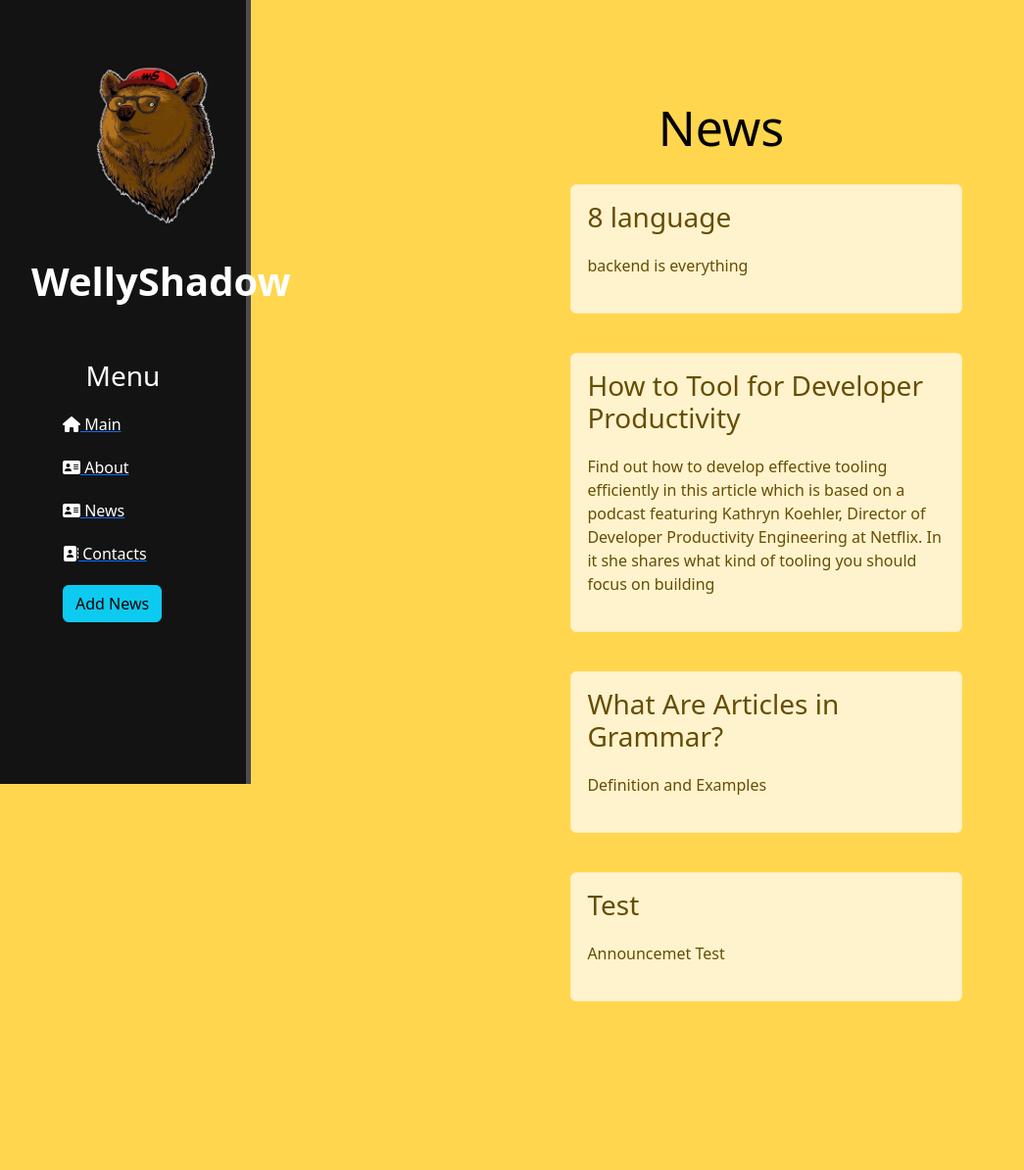
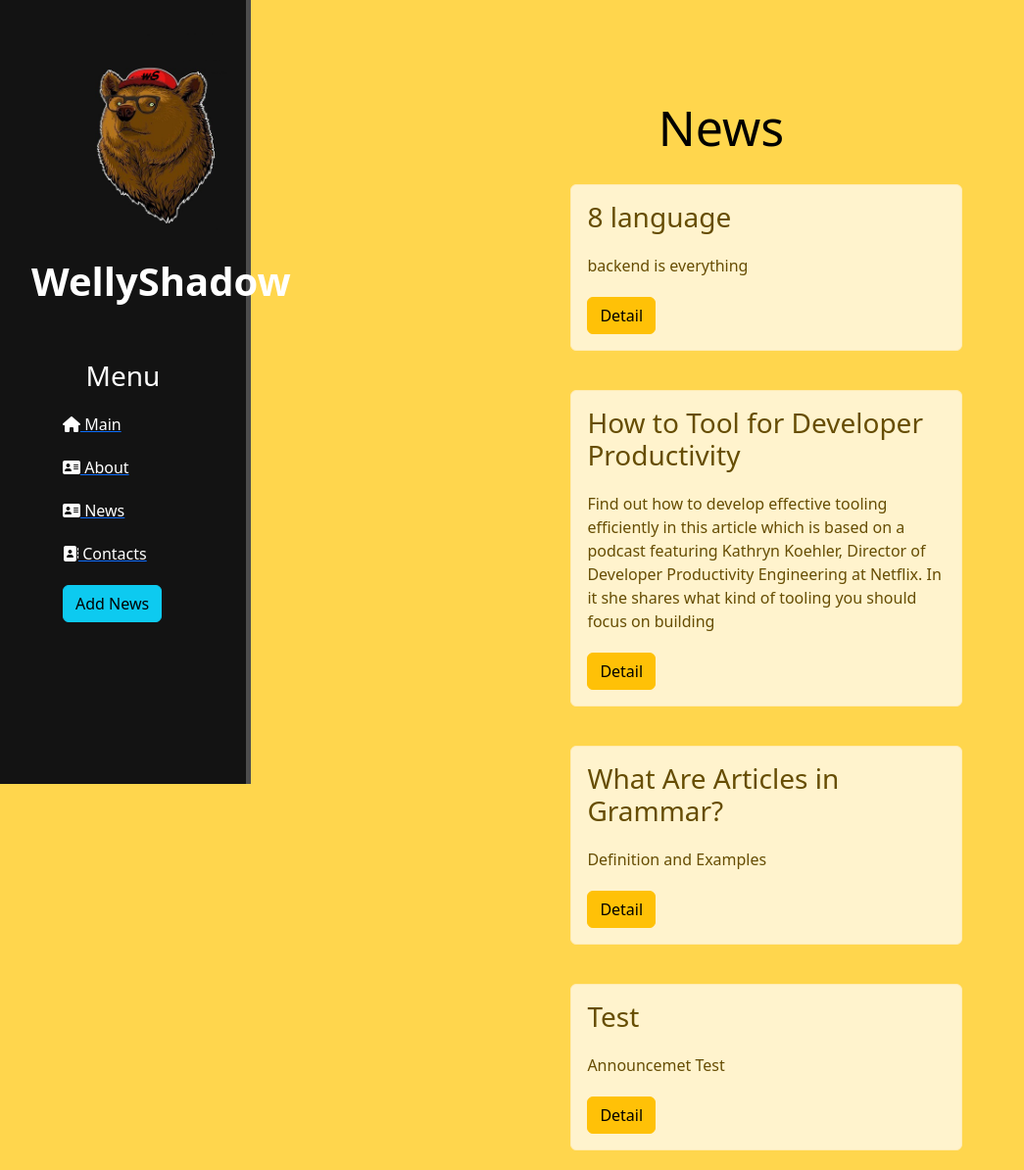
Before and after one commit to WellyShadow/Django, a Django app: page /news/ in a window 1280 px wide. Shown: the whole page at 98% size, without its empty margins (0-1045 px from the left). Before the commit the page ends 1022 px from the top, so only its background shows below. Run offline with Django 4.2, Linux system fonts and the light colour scheme; data comes from the database, SQL or seed files in the repository; some libraries are stand-ins or nearby versions.

Commit message:
add button for news

```diff
--- a/djangoproject/news/templates/news/news_home.html
+++ b/djangoproject/news/templates/news/news_home.html
@@ -10,6 +10,7 @@
                 <div class="alert alert-warning">
                     <h3>{{ el.title }}</h3>
                     <p>{{ el.announcement }}</p>
+                    <a href="{% url 'news_detail' el.id %}" class="btn btn-warning">Detail</a>
                 </div>
             {% endfor %}
         {% else %}
```
